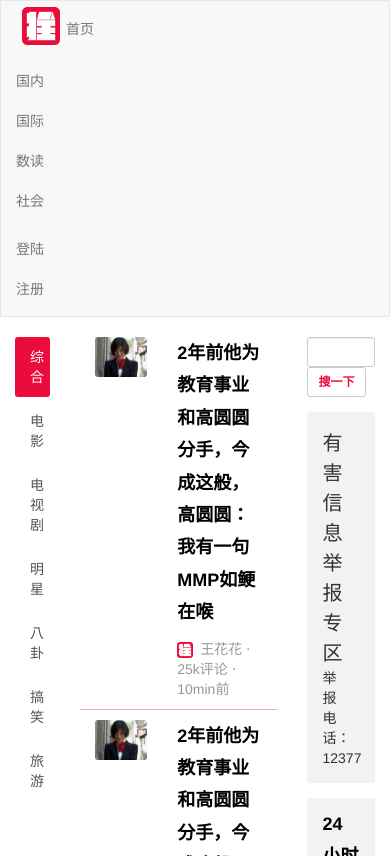
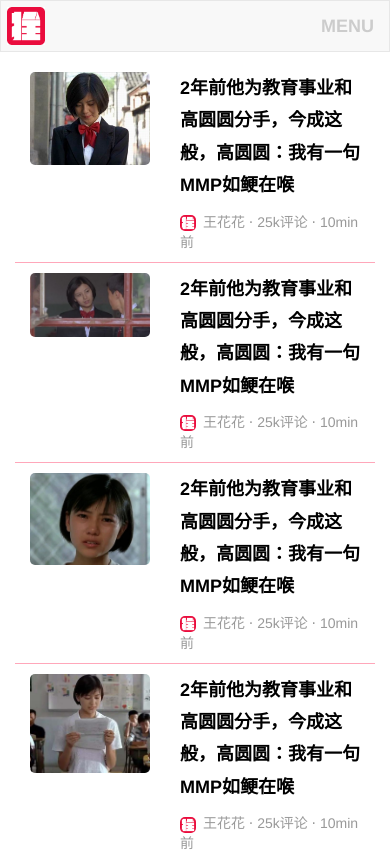
Before and after one commit to letsgo0/bootstrap, a plain HTML site: page index.html in a window 390 px wide. Shown: the top 856 px of the page. Drawn offline with Linux system fonts and the light colour scheme.

Commit message:
'添加响应式布局'

```diff
--- a/css/index.css
+++ b/css/index.css
@@ -20,7 +20,7 @@ img,
 .side-bar .card,
 .side-bar-card .news-card,
 .recommand .item {
-  border-radius: 3px;
+  border-radius: 5px;
 }
 
 .main-side-bar .list-group-item {
@@ -174,3 +174,15 @@ img,
   background-color: #00a1d6;
   color: #fff;
 }
+
+.margin-b {
+  margin-bottom: 10px;
+}
+
+#menu {
+  display: none;
+}
+
+.main-navbar .hidden-xs .nav > *:hover {
+  background-color: #eee;
+}
--- /dev/null
+++ b/css/mobile.css
@@ -0,0 +1,17 @@
+.main-navbar #menu-check:checked ~ .hidden-xs {
+  display: block !important;
+}
+
+#menu {
+  display: block;
+  position: absolute;
+  right: 15px;
+  top: 13px;
+  font-size: 18px;
+  font-weight: bold;
+  color: #ccc;
+}
+
+.container .xs-100 {
+  width: 100%;
+}
--- a/index.html
+++ b/index.html
@@ -6,14 +6,18 @@
   <meta http-equiv="X-UA-Compatible" content="ie=edge">
   <link rel="stylesheet" href="./css/bootstrap.min.css">
   <link rel="stylesheet" href="./css/index.css">
+  <link media="(max-width:768px)" rel="stylesheet" href="css/mobile.css">
   <title>News for bootstrap</title>
 </head>
 <body>
-  <div class="navbar navbar-default">
+  <div class="navbar navbar-default main-navbar">
     <div class="container">
-      <div class="navbar-heading">
+      <div class="navbar-header">
         <a href="index.html" class="navbar-brand"></a>
       </div>
+      <label id="menu" for="menu-check">MENU</label>
+      <input id="menu-check" class="hidden" type="checkbox">
+      <div class="hidden-xs">
         <ul class="nav navbar-nav">
           <li><a href="index.html" class="nav nav-default">首页</a></li>
           <li><a href="#" class="nav nav-default">国内</a></li>
@@ -27,9 +31,10 @@
         </ul>
       </div>
     </div>
+  </div>
   <div class="container">
     <div class="row">
-      <div class="col-xs-2">
+      <div class="col-sm-2 hidden-xs">
         <div class="main-side-bar">
           <div class="list-group">
             <a href="#" class="list-group-item active">综合</a>
@@ -42,8 +47,8 @@
           </div>
         </div>
       </div>
-      <div class="col-xs-7">
-        <div class="news-list">
+      <div class="col-xs-7 xs-100">
+        <div class="news-list margin-b">
           <div class="item clearfix">
             <div class="col-xs-5">
               <img src="img/2-1.jpg" alt="爱你哟">
@@ -64,7 +69,7 @@
           </div>
           <div class="item clearfix">
             <div class="col-xs-5">
-              <img src="img/2-1.jpg" alt="爱你哟">
+              <img src="img/2-2.jpg" alt="爱你哟">
             </div>
             <div class="col-xs-7">
               <a href="#" class="title">
@@ -82,7 +87,7 @@
           </div>
           <div class="item clearfix">
             <div class="col-xs-5">
-              <img src="img/2-1.jpg" alt="爱你哟">
+              <img src="img/2-3.jpg" alt="爱你哟">
             </div>
             <div class="col-xs-7">
               <a href="#" class="title">
@@ -100,7 +105,7 @@
           </div>
           <div class="item clearfix">
             <div class="col-xs-5">
-              <img src="img/2-1.jpg" alt="爱你哟">
+              <img src="img/2-4.jpg" alt="爱你哟">
             </div>
             <div class="col-xs-7">
               <a href="#" class="title">
@@ -118,7 +123,7 @@
           </div>
           <div class="item clearfix">
             <div class="col-xs-5">
-              <img src="img/2-1.jpg" alt="爱你哟">
+              <img src="img/002.jpg" alt="爱你哟">
             </div>
             <div class="col-xs-7">
               <a href="#" class="title">
@@ -136,7 +141,7 @@
           </div>
           <div class="item clearfix">
             <div class="col-xs-5">
-              <img src="img/2-1.jpg" alt="爱你哟">
+              <img src="img/003.jpg" alt="爱你哟">
             </div>
             <div class="col-xs-7">
               <a href="#" class="title">
@@ -154,7 +159,7 @@
           </div>
           <div class="item clearfix">
             <div class="col-xs-5">
-              <img src="img/2-1.jpg" alt="爱你哟">
+              <img src="img/004.jpg" alt="爱你哟">
             </div>
             <div class="col-xs-7">
               <a href="#" class="title">
@@ -172,7 +177,7 @@
           </div>
           <div class="item clearfix">
             <div class="col-xs-5">
-              <img src="img/2-1.jpg" alt="爱你哟">
+              <img src="img/005.jpg" alt="爱你哟">
             </div>
             <div class="col-xs-7">
               <a href="#" class="title">
@@ -190,7 +195,7 @@
           </div>
           <div class="item clearfix">
             <div class="col-xs-5">
-              <img src="img/2-1.jpg" alt="爱你哟">
+              <img src="img/002.jpg" alt="爱你哟">
             </div>
             <div class="col-xs-7">
               <a href="#" class="title">
@@ -209,14 +214,16 @@
 
         </div>
       </div>
-      <div class="col-xs-3">
+      <div class="col-sm-3 hidden-xs">
         <div class="side-bar">
+          <div>
             <form class="form-inline">
               <div class="form-group">
                 <input type="text" class="form-control input-sm">
                 <button class="btn btn-default btn-sm">搜一下</button>
               </div>
             </form>
+          </div>
           <div class="card clearfix">
             <div class="col-xs-5">
               <img src="img/1-1.png">
```
Also changed, not shown: login.html (+7 -2 lines), news.html (+8 -3 lines), signup.html (+7 -2 lines). Lines whose indentation alone changed are shown as unchanged.
